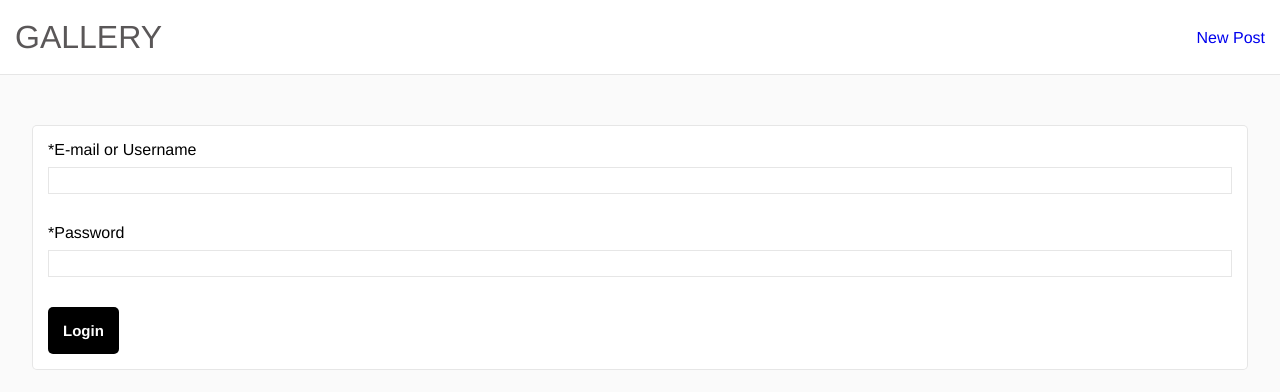
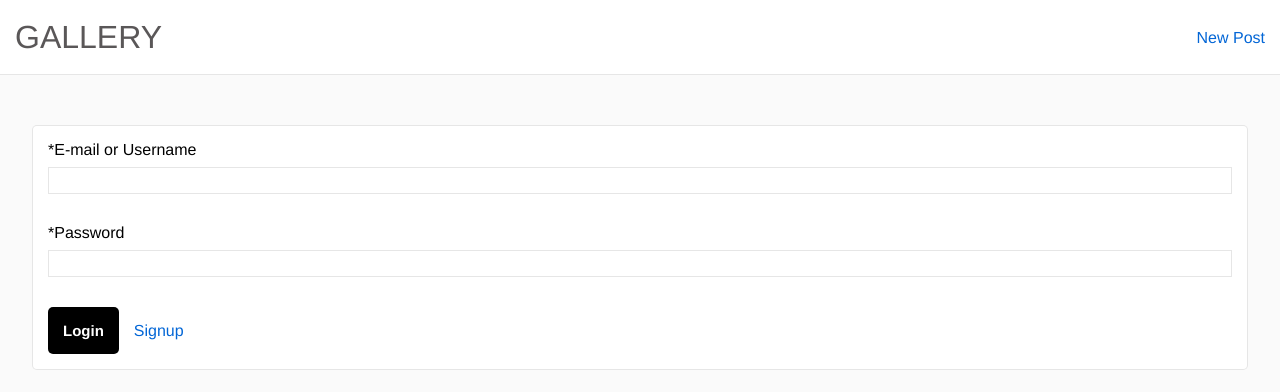
Before and after one commit to EvandroLG/gallery, a React app in the folder client/: page /login in a window 1280 px wide. Shown: the top 392 px of the page. Built offline with nearby package versions, Linux system fonts and the light colour scheme.

Commit message:
improve project file organization

```diff
--- a/client/package.json
+++ b/client/package.json
@@ -2,7 +2,7 @@
   "name": "client",
   "scripts": {
     "build": "webpack --mode development",
-    "build:watch": "npm run dev -- --watch",
+    "build:watch": "npm run build -- --watch",
     "test": "jest",
     "test:update": "jest -u",
     "test:watch": "jest --watch",
--- a/client/src/actions/user.js
+++ b/client/src/actions/user.js
@@ -1,4 +1,4 @@
-import API from '../api';
+import API from '../configs/api';
 import { authorizationHeader, getJson } from '../libs/http';
 
 export const AUTHENTICATION_UPDATE = 'AUTHENTICATION_UPDATE';
--- a/client/src/components/App.jsx
+++ b/client/src/components/App.jsx
@@ -1,12 +1,15 @@
 import React from 'react';
 import { BrowserRouter, Route } from 'react-router-dom';
 import { createGlobalStyle } from 'styled-components';
+
 import Header from './Header';
 import Private from './Private';
 import Timeline from './Timeline';
 import NewPost from './NewPost';
 import Signup from './Signup';
 import Login from './Login';
+
+import theme from '../configs/theme';
 
 const GlobalStyle = createGlobalStyle`
   html, body, h1, a, p,
@@ -18,16 +21,18 @@ const GlobalStyle = createGlobalStyle`
 
   * {
     box-sizing: border-box;
+    color: ${theme.DEFAULT_TEXT_COLOR};
     font-family: Helvetica, Arial, sans-serif;
     border: 0;
   }
 
   body {
-    background: #fafafa;
+    background: ${theme.BG_BODY};
   }
 
   a {
     text-decoration: none;
+    color: ${theme.DEFAULT_LINK_COLOR};
   }
 `;
 
--- a/client/src/components/Login.jsx
+++ b/client/src/components/Login.jsx
@@ -1,10 +1,16 @@
 import React from 'react';
+import { Link } from 'react-router-dom';
+import styled from 'styled-components';
 import PropTypes from 'prop-types';
 import MainContent from './MainContent';
 import useForm from '../hooks/useForm';
 import { postWithRedirect } from '../libs/http';
 
 import { FormGroup, Label, SubmitButton, Input, FieldError } from './Form';
+
+const SignupLink = styled(Link)`
+  margin-left: 15px;
+`;
 
 const Login = ({ history }) => {
   const [getInputValue, handleChange, handleSubmit, errors] = useForm(
@@ -56,6 +62,7 @@ const Login = ({ history }) => {
         </FormGroup>
 
         <SubmitButton value="Login" />
+        <SignupLink to='/signup'>Signup</SignupLink>
       </form>
     </MainContent>
   );
--- a/client/src/components/NewPost.jsx
+++ b/client/src/components/NewPost.jsx
@@ -3,7 +3,7 @@ import { Redirect } from 'react-router-dom';
 import PropTypes from 'prop-types';
 import styled from 'styled-components';
 import MainContent from './MainContent';
-import status from '../status';
+import status from '../configs/status';
 
 import { FormGroup, Label, Textarea, SubmitButton, FieldError } from './Form';
 
--- a/client/src/components/Timeline.jsx
+++ b/client/src/components/Timeline.jsx
@@ -4,8 +4,8 @@ import styled from 'styled-components';
 import Post from './Post';
 import useScroll from '../hooks/useScroll';
 import { authorizationHeader, getJson } from '../libs/http';
-import API from '../api';
-import statusCode from '../status';
+import API from '../configs/api';
+import statusCode from '../configs/status';
 
 const Main = styled.main`
   width: 95%;
--- /dev/null
+++ b/client/src/configs/theme.js
@@ -0,0 +1,5 @@
+export default {
+  BG_BODY: '#fafafa',
+  DEFAULT_TEXT_COLOR: '#000',
+  DEFAULT_LINK_COLOR: '#0366d6',
+}
```
Also changed, not shown: client/src/configs/api.js (renamed from client/src/api.js), client/src/configs/status.js (renamed from client/src/status.js), 2 other files (tests, documents, lock files or other folders).
